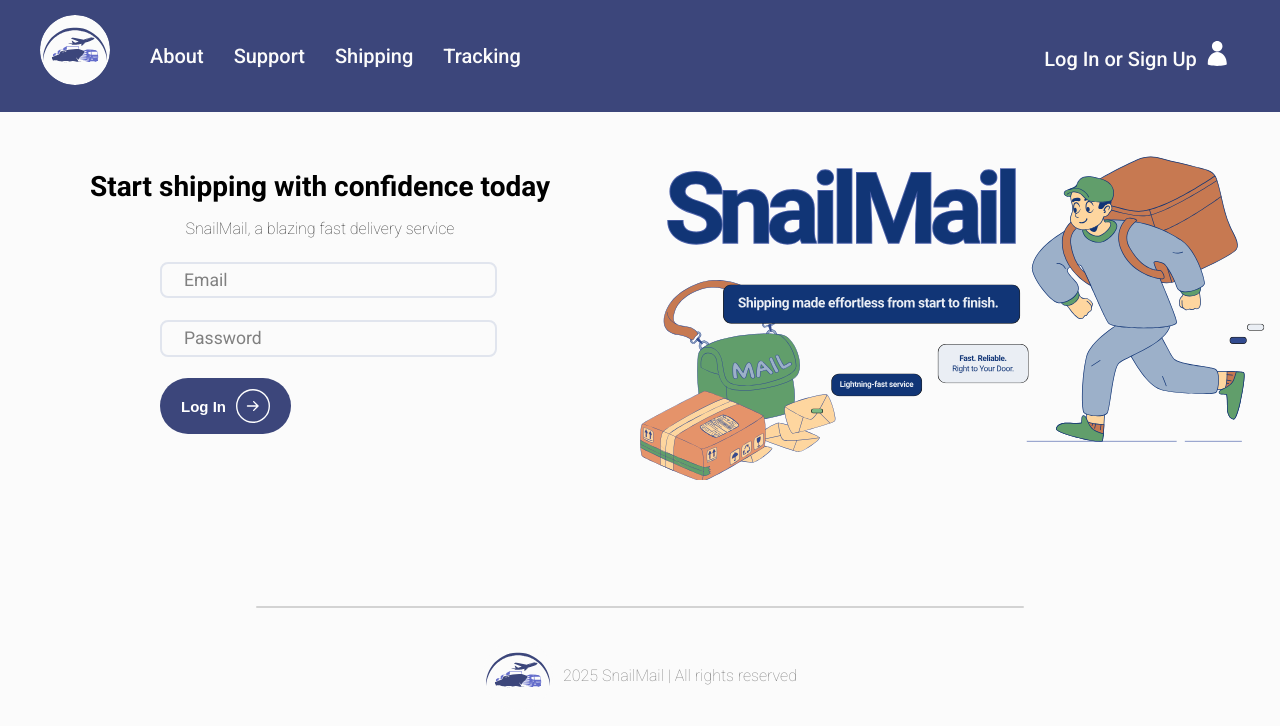
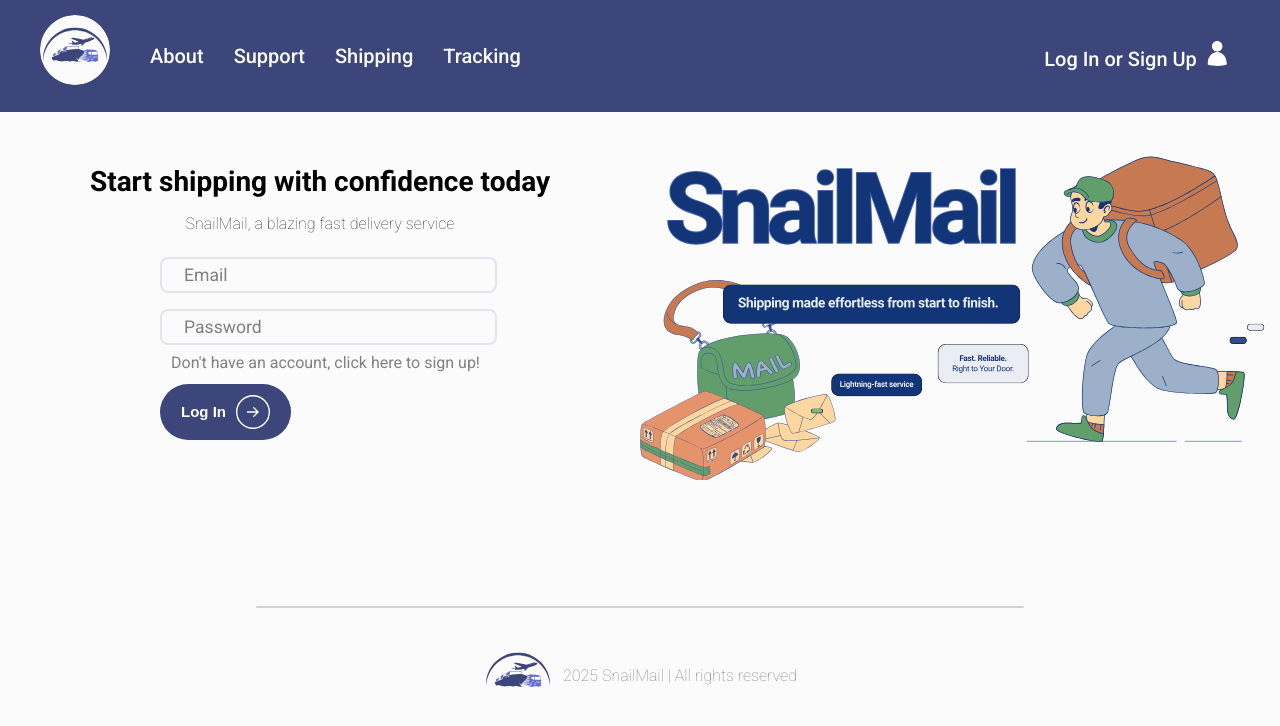
Before and after one commit to EdwardVNguyen/PostOfficeDatabase, a React (Vite) app in the folder frontend/: page /loginorsignup in a window 1280 px wide. Shown: the top 726 px of the page. Built offline with nearby package versions, Linux system fonts and the light colour scheme.

Commit message:
the spacing between button and 'don't have account' text was bothering, so I slightly increased the button position

```diff
--- a/frontend/src/components/AuthButton.css
+++ b/frontend/src/components/AuthButton.css
@@ -1,5 +1,6 @@
 /* From Uiverse.io by alexmaracinaru */
 .AuthButton {
+  margin-top: -0.75rem;
   cursor: pointer;
   font-weight: 700;
   transition: all 0.2s;
--- a/frontend/src/main.jsx
+++ b/frontend/src/main.jsx
@@ -1,6 +1,6 @@
+import './index.css';
 import { StrictMode } from 'react';
 import { createRoot } from 'react-dom/client';
-import './index.css';
 import App from './App.jsx';
 import { BrowserRouter } from 'react-router-dom';
 
--- a/frontend/src/pages/LogInOrSignUp.css
+++ b/frontend/src/pages/LogInOrSignUp.css
@@ -21,12 +21,17 @@
   color: #3B3B3B;
 }
 
-.signContainer .left .subContainer{
+.signContainer .left .signIn{
   margin-top: 0.5rem;
   display: flex;
   flex-direction: column;
   align-items: flex-start;
-  gap: 2.4rem;
+  gap: 2rem;
+}
+.signContainer .left .signIn .noAccount {
+  margin: -0.5rem 0;
+  align-self: flex-end;
+  color: gray;
 }
 
 .signContainer .right {
--- a/frontend/src/pages/LogInOrSignUp.jsx
+++ b/frontend/src/pages/LogInOrSignUp.jsx
@@ -1,19 +1,28 @@
+import './LogInOrSignUp.css';
 import signUpImg from '../assets/signupImg.svg';
 import AuthInput from '../components/AuthInput';
 import AuthButton from '../components/AuthButton';
-import './LogInOrSignUp.css';
+import { useState } from 'react';
 
 const LogInOrSignUp = () => {
+  const [mode, switchMode] = useState("Login");
+
   return (
     <div className="signContainer">
       <div className="left">
         <b className="bigText"> Start shipping with confidence today</b>
         <p className="description">SnailMail, a blazing fast delivery service</p>
-        <div className="subContainer">
+
+        <div className="signIn">
           <AuthInput type="email" id="email-1" htmlFor="email" text="Email"/>
           <AuthInput type="password" id="password-1" htmlFor="password" text="Password"/>
+          <p className="noAccount"> Don't have an account,
+    {/* TODO */} <span className={mode==="Login"}>click here </span>
+            to sign up!
+          </p>
           <AuthButton text="Log In"/>
         </div>
+
       </div>
       <div className="right">
         <img className="signUpImg" src={signUpImg} alt="image of Company Logo and man carrying packages"/>
```
